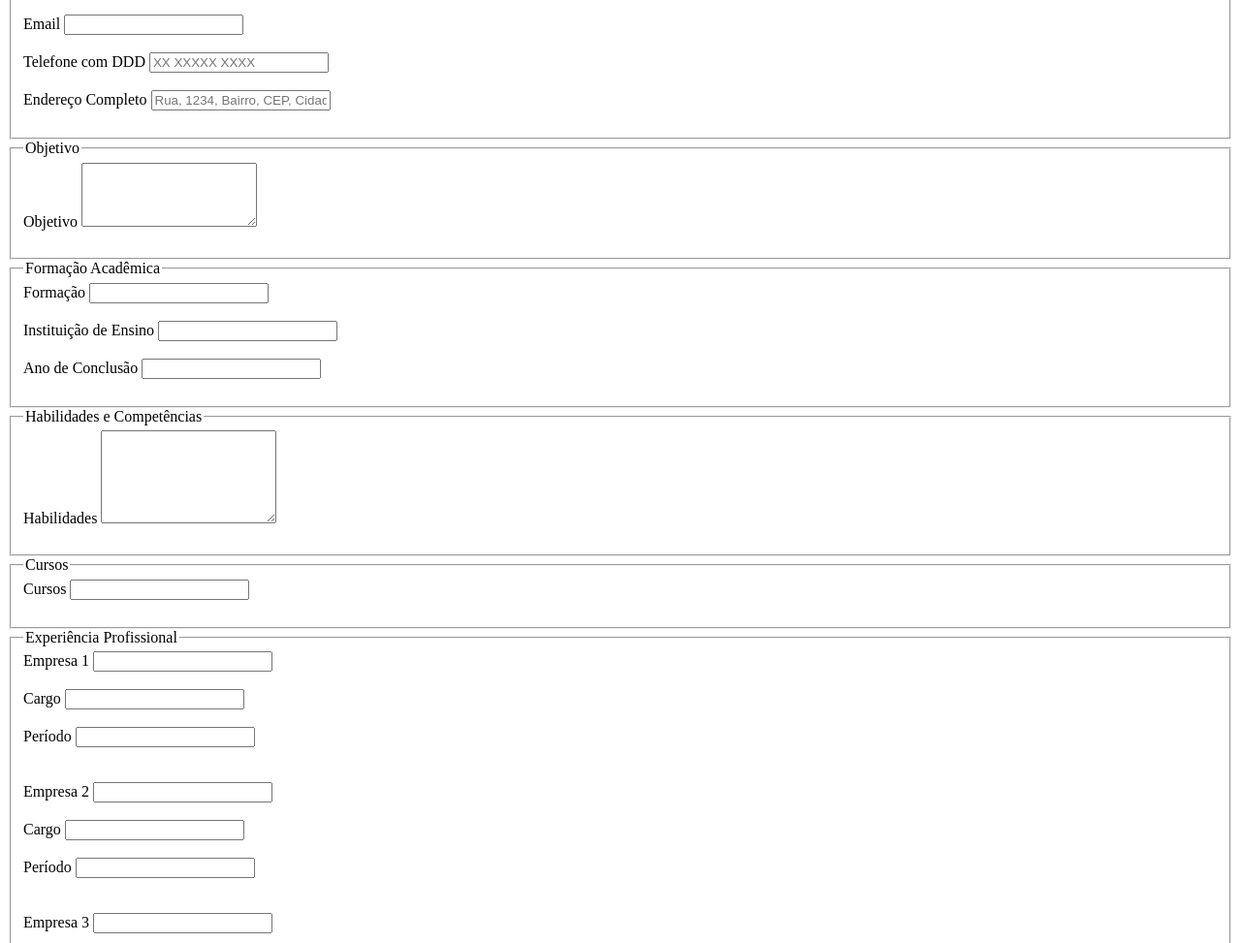
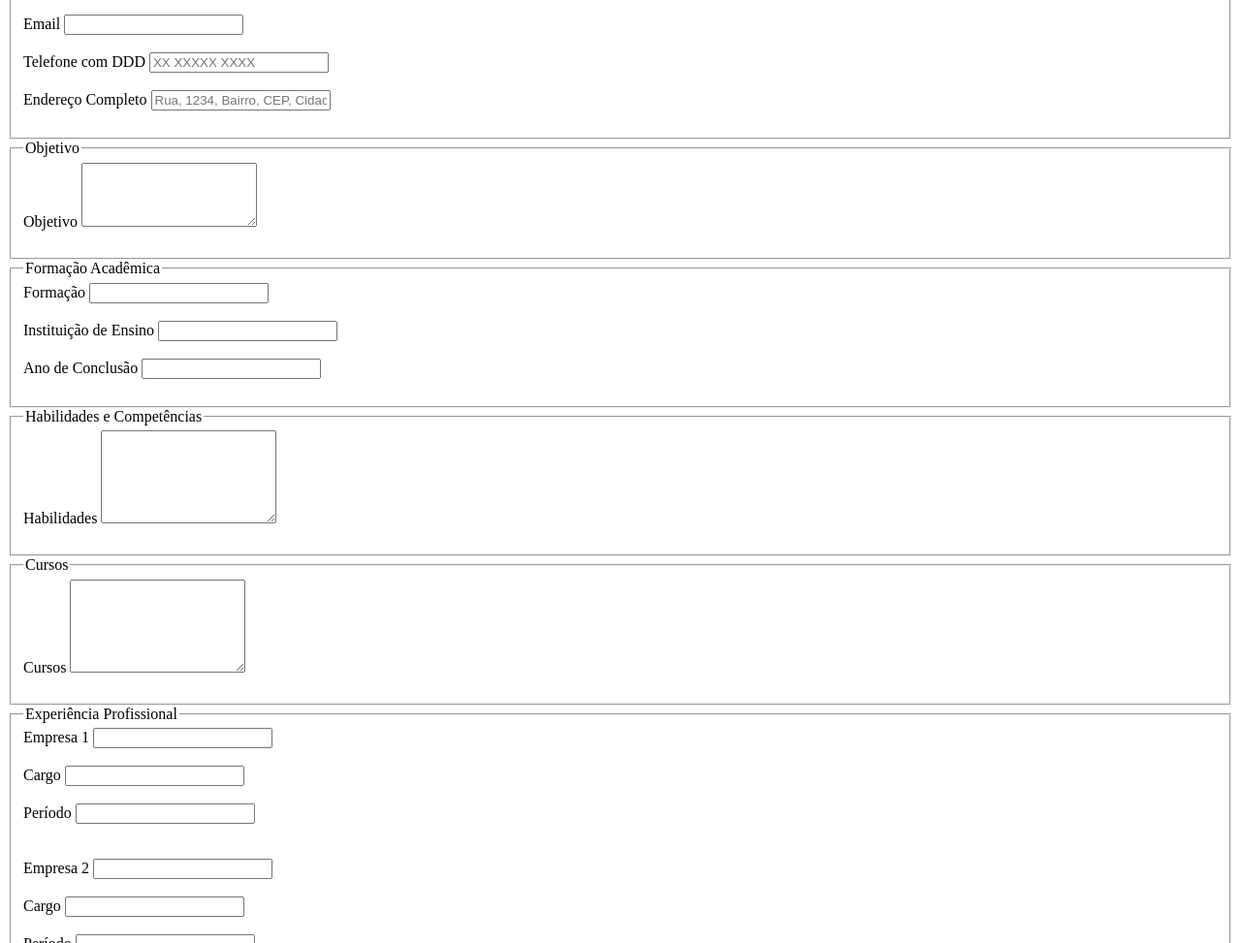
Before and after one commit to pernainfo/MODULO_html, a plain HTML site: page Curriculo.html in a window 1280 px wide. Shown: the part 127-1100 px from the top of the page at 97% size. Drawn offline with Linux system fonts and the light colour scheme.

Commit message:
Curriculo V1.1 - Curso para textarea

```diff
--- a/Curriculo.html
+++ b/Curriculo.html
@@ -67,7 +67,8 @@
         <fieldset>
             <legend>Cursos</legend>
             <label for="curso">Cursos</label>
-            <input type="text" id="curso" name="curso">
+            <!-- <input type="text" id="curso" name="curso"> -->
+			<textarea id="curso" name="curso" rows="6"></textarea>
 			<br><br>
         </fieldset>
 
```
